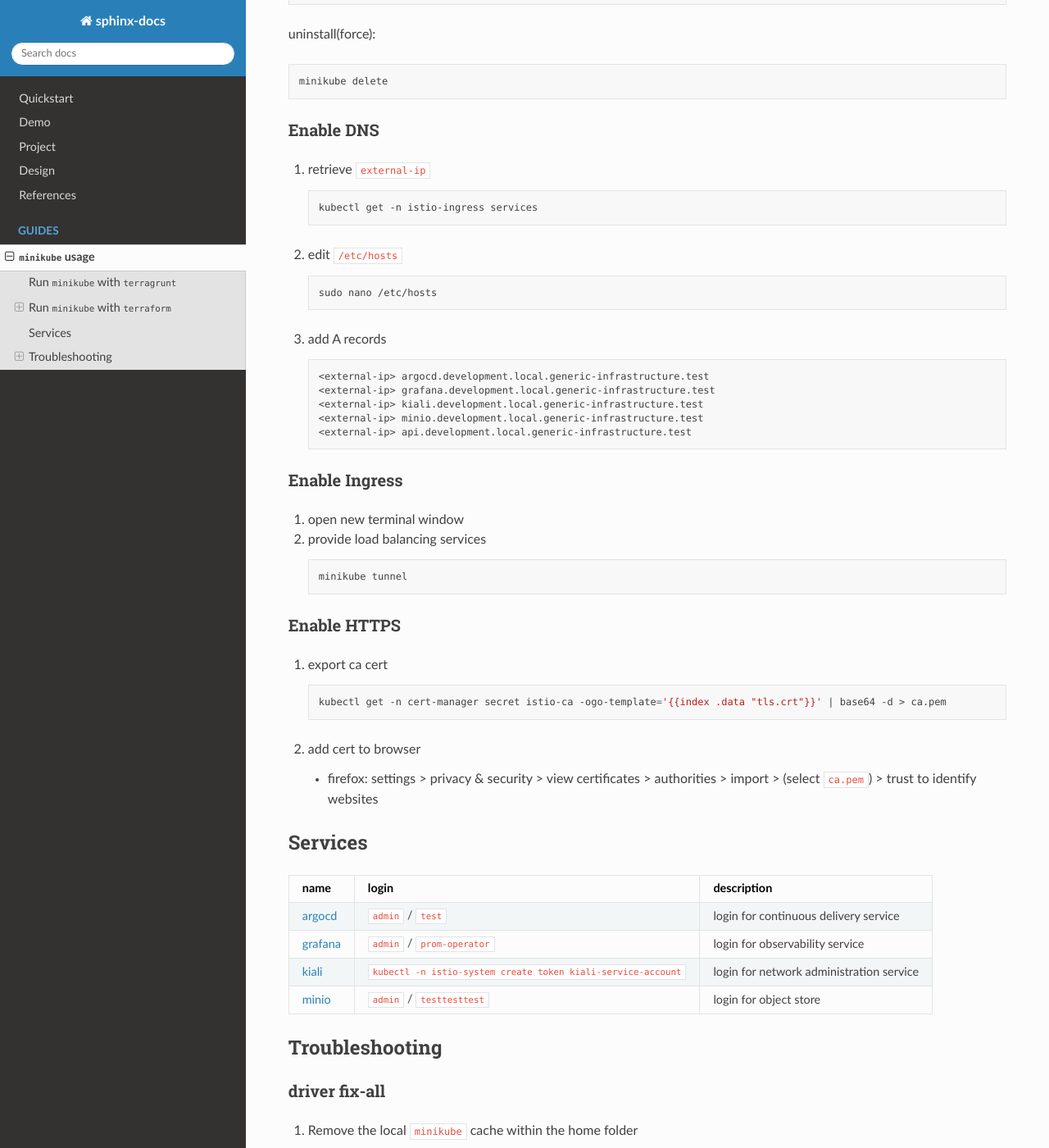
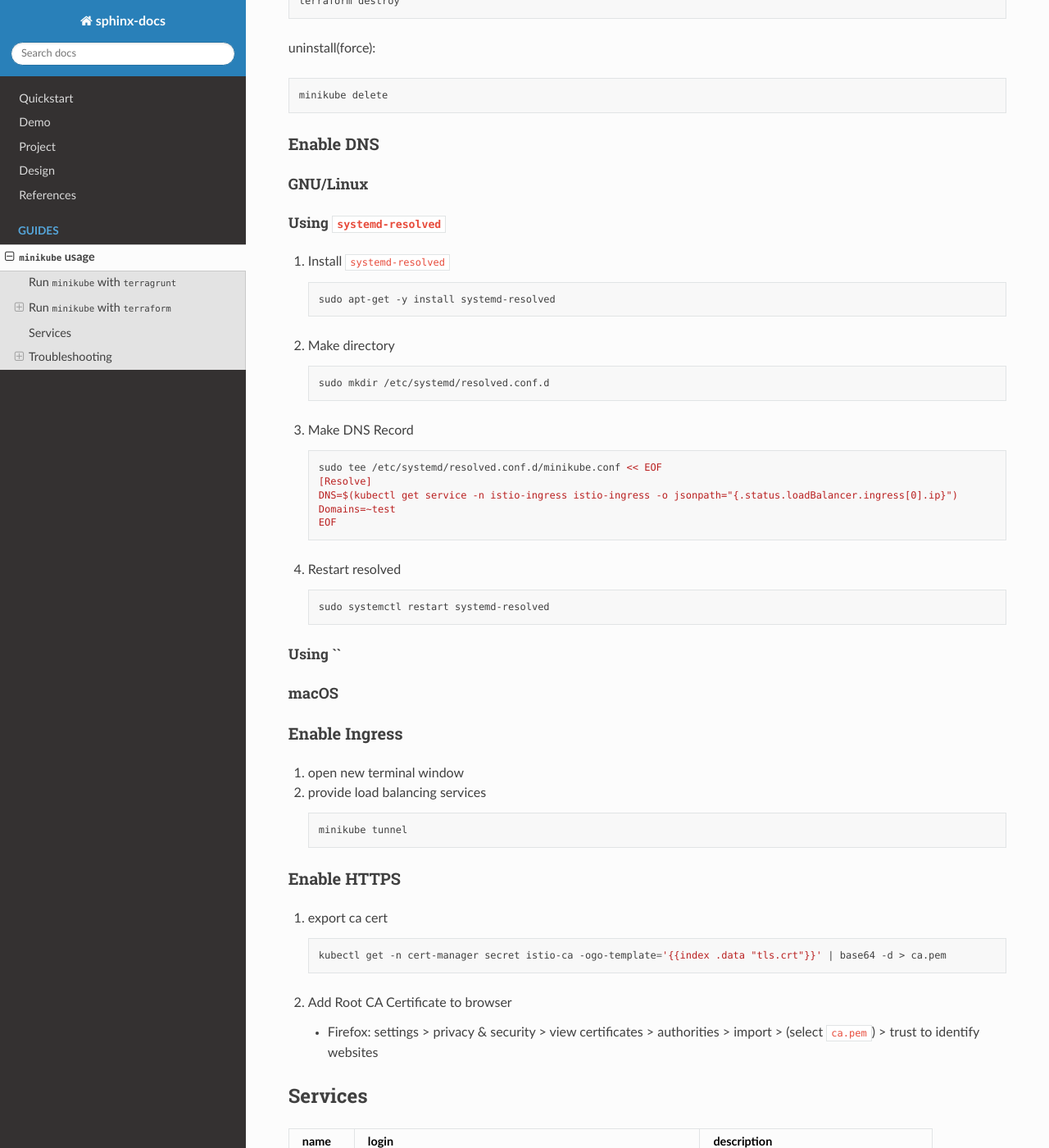
Before and after one commit to genericware/sphinx-docs, a Sphinx documentation site: the page built from docs/guides/minikube.md, in a window 1280 px wide and 1400 px high, scrolled down 937 px. Shown: the whole window at 82% size. Built offline with Sphinx 7.4.7 and the Read the Docs theme 2.0.0, drawn with Linux system fonts in a browser that asks for light colours; pages that are not in the unit, such as notebooks, are missing from menus; some of the changed text lies outside the part shown.

Commit message:
docs: small edits

````diff
--- a/docs/guides/minikube.md
+++ b/docs/guides/minikube.md
@@ -18,7 +19,7 @@ terragrunt destroy
 
 uninstall(force):
 ```shell
-minikube delete
+minikube delete -p <name>
 ```
 
 ## Run `minikube` with `terraform`
@@ -42,25 +43,36 @@ minikube delete
 
 ### Enable DNS
 
-[//]: # (todo: document steps)
-[//]: # (see: https://github.com/QCDIS/NaaVRE-dev-environment/issues/1)
 
-1. retrieve `external-ip`
-    ```shell
-    kubectl get -n istio-ingress services
-    ```
-2. edit `/etc/hosts`
-    ```shell
-    sudo nano /etc/hosts
-    ```
-3. add A records
-    ```text
-    <external-ip> argocd.development.local.generic-infrastructure.test
-    <external-ip> grafana.development.local.generic-infrastructure.test
-    <external-ip> kiali.development.local.generic-infrastructure.test
-    <external-ip> minio.development.local.generic-infrastructure.test
-    <external-ip> api.development.local.generic-infrastructure.test
-    ```
+
+#### GNU/Linux
+
+##### Using `systemd-resolved`
+
+1. Install `systemd-resolved`
+   ```shell
+   sudo apt-get -y install systemd-resolved
+   ```
+2. Make directory
+   ```shell
+   sudo mkdir /etc/systemd/resolved.conf.d
+   ```
+3. Make DNS Record
+   ```shell
+   sudo tee /etc/systemd/resolved.conf.d/minikube.conf << EOF
+   [Resolve]
+   DNS=$(kubectl get service -n istio-ingress istio-ingress -o jsonpath="{.status.loadBalancer.ingress[0].ip}")
+   Domains=~test
+   EOF
+   ```
+4. Restart resolved
+   ```shell
+   sudo systemctl restart systemd-resolved
+   ```
+
+##### Using ``
+
+#### macOS
 
 ### Enable Ingress
 
@@ -82,8 +94,9 @@ minikube delete
     ```shell
     kubectl get -n cert-manager secret istio-ca -ogo-template='{{index .data "tls.crt"}}' | base64 -d > ca.pem
     ```
-2. add cert to browser
-   * firefox: settings > privacy & security > view certificates > authorities > import > (select `ca.pem`) > trust to identify websites
+2. Add Root CA Certificate to browser
+   * Firefox: settings > privacy & security > view certificates > authorities > import > (select `ca.pem`) > trust to identify websites
+
 
 [//]: # (todo: document kvm2 gpu usage)
 [//]: # (see: https://minikube.sigs.k8s.io/docs/tutorials/nvidia/)
````
Also changed, not shown: other parts of docs/guides/minikube.md (+2 -1 lines), docs/quickstart.md (+41 -6 lines).
